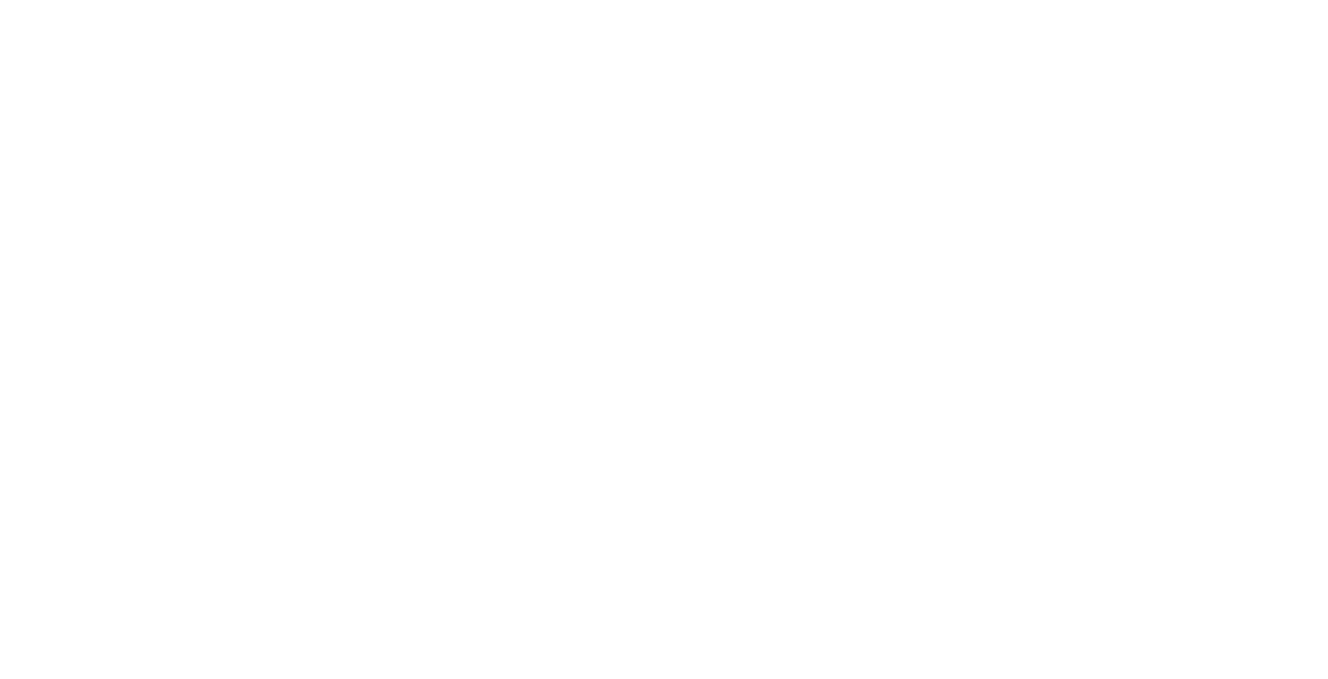
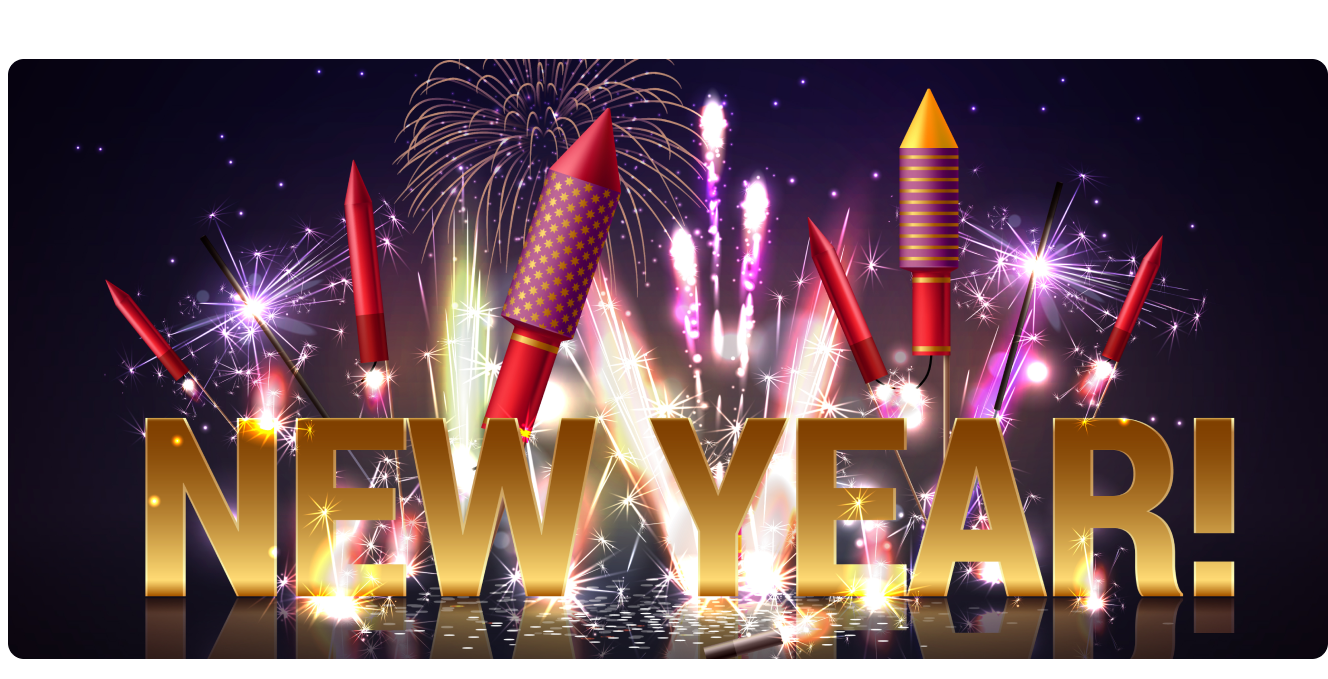
Before and after one commit to shamimhossain3110/new-year-website, a plain HTML site: page index.html in a window 1280 px wide. Shown: the top 679 px of the page, 1328 px wide, since content can reach past the window. Drawn offline with Linux system fonts and the light colour scheme.

Commit message:
banner files added

```diff
--- a/index.html
+++ b/index.html
@@ -4,10 +4,17 @@
   <meta charset="UTF-8">
   <meta name="viewport" content="width=device-width, initial-scale=1.0">
   <title>New Year Website</title>
+  <link rel="stylesheet" href="style/style.css">
 </head>
 <body>
   <header>
-
+<div>
+  <div>
+    <h3 class="banner-title">happy New Year</h3>
+    <img class="banner-pic" src="resources/Banner Image.png" alt="">
+    <h1 class="banner-description">New Year Party Celebration</h1>
+  </div>
+</div>
   </header>
   <main>
 
--- /dev/null
+++ b/style/style.css
@@ -0,0 +1,7 @@
+.banner-title {
+  color: white;
+}
+.banner-pic{
+  width: 1320px;
+height: 600px;
+}
```
